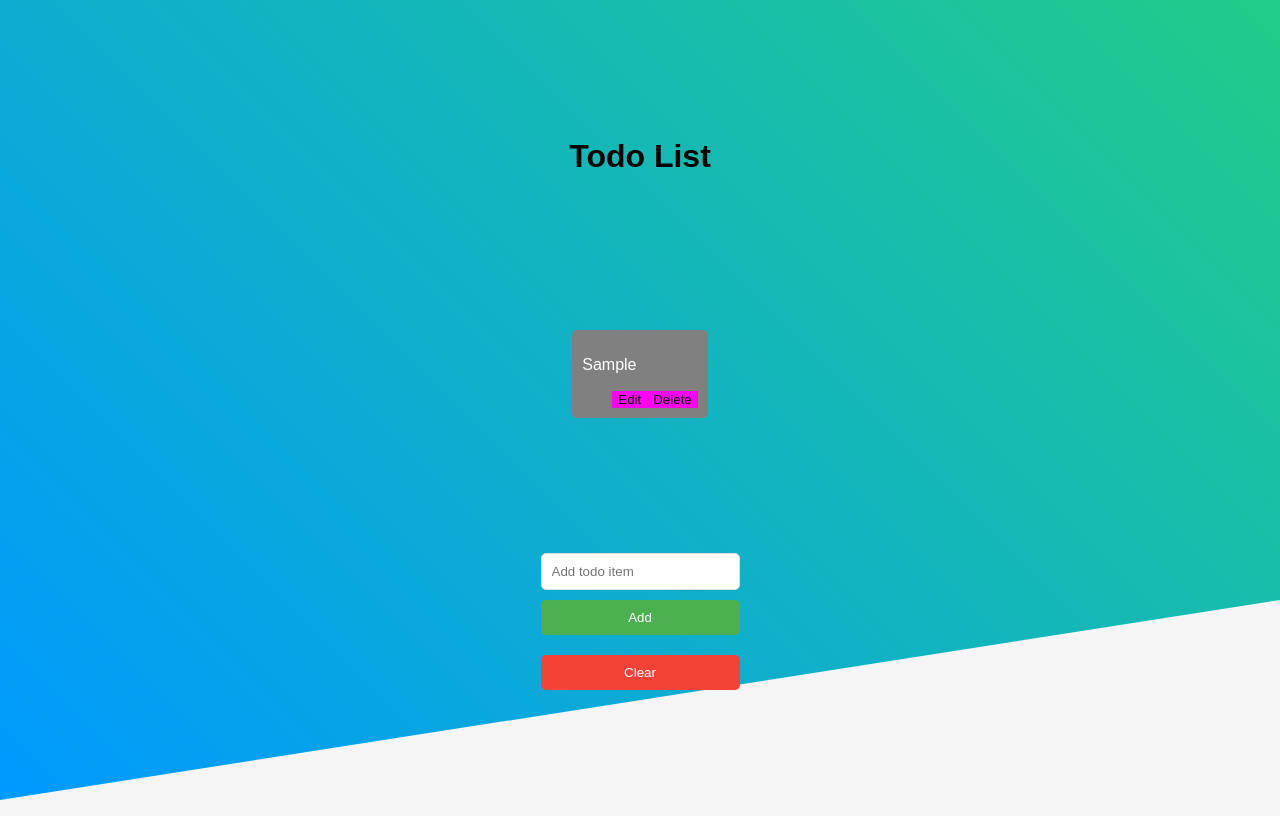
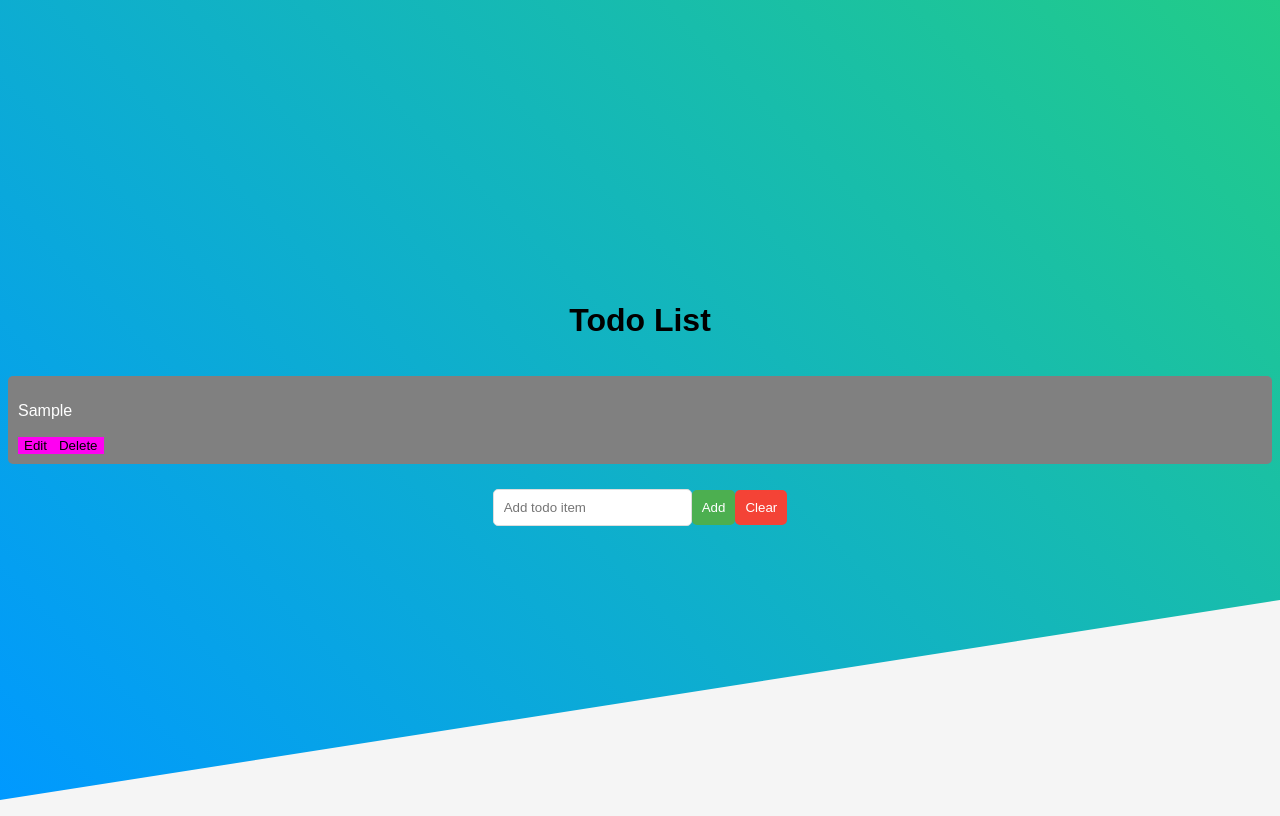
Before and after one commit to james-martinez96/todo-list, a React (Vite) app: page / in a window 1280 px wide. Both pictures are taken after typing "Sample" into the empty fields and a click on the button "Add". Built offline with nearby package versions, Linux system fonts and the light colour scheme.

Commit message:
refactor css

```diff
--- a/src/TodoList.tsx
+++ b/src/TodoList.tsx
@@ -75,7 +75,7 @@ export const TodoList: React.FC = () => {
   return (
     <div className="main-container">
       <h1 className="Card">Todo List</h1>
-      <ul className="Card">
+      <ul className="Card-Grid">
         {todos.map((todo) => (
           <li key={todo.id} className={todo.completed ? "completed" : ""}>
             {editingTodo?.id === todo.id ? (
@@ -95,6 +95,7 @@ export const TodoList: React.FC = () => {
                 <p>{todo.text}</p>
               </span>
             )}
+            <div>
               <button
                 className="editButton"
                 onClick={() => handleEdit(todo.id)}
@@ -107,6 +108,7 @@ export const TodoList: React.FC = () => {
               >
                 Delete
               </button>
+            </div>
           </li>
         ))}
       </ul>
--- a/src/index.css
+++ b/src/index.css
@@ -2,6 +2,7 @@ body {
   font-family: Arial, sans-serif;
   background-color: #f5f5f5;
 }
+
 body::before {
   content: "";
   position: absolute;
@@ -17,10 +18,15 @@ body::before {
 .main-container {
   display: flex;
   flex-direction: column;
-  justify-content: space-evenly;
-  align-items: center;
+  justify-content: center;
   height: 100vh;
 }
+
+/* @media (min-width: 40em) { */
+/*   .main-container { */
+/*     grid-template-columns: 1fr 1fr 1fr; */
+/*   } */
+/* } */
 
 .completed {
   text-decoration: line-through;
@@ -28,68 +34,60 @@ body::before {
   text-decoration-thickness: 5px;
 }
 
+
+ul {
+  display: grid;
+  gap: 1rem;
+}
+
 .Card {
-  display: flex;
-  flex-direction: column;
-  justify-content: space-evenly;
-  /* background-color: #fff; */
+  align-self: center;
   padding: 0;
-  max-width: 350px;
-  /* border-radius: 5px;
-  padding: 20px;
-  max-width: 500px; */
-  /* margin: 0 auto; */
+}
+
+.Card-Grid {
+  grid-template-columns: repeat(auto-fit, minmax(240px, 1fr));
+  padding: 0;
 }
 
 li {
-  /* display: flex;
-  flex-direction: column;
-  flex-wrap: wrap;
-  align-items: baseline; */
-
-  /* list-style-position: inside; */
   list-style-type: none;
   background-color: grey;
   border-radius: 5px;
   padding: 10px;
-  margin: 10px;
   word-break: break-word;
 }
 
 li span {
   color: white;
-  display: flex;
-  flex-direction: row;
-  justify-content: space-between;
-  align-items: baseline;
   width: 100%;
 }
 
 li p {
-  /* text-decoration: line-through;
-  text-decoration-color: red;
-  text-decoration-thickness: 10px; */
-
   color: white;
   white-space: normal;
 }
+
 /* li p [type="checkbox"] {
   margin-right: 10px;
 } */
 
 li button {
-  /* margin-top: 20px; */
   background: none;
   border: none;
   cursor: pointer;
+}
+
+li div {
+  width: 100%;
 }
 
 li button:hover {
   color: #da190b;
 }
 
-.addButton, .resetButton {
-  /* display: block; */
+.addButton,
+.resetButton {
   margin: 10px 0;
 }
 
@@ -99,7 +97,8 @@ li button:hover {
   border-radius: 5px;
 }
 
-.addButton, .resetButton {
+.addButton,
+.resetButton {
   padding: 10px;
   border: none;
   border-radius: 5px;
@@ -118,8 +117,6 @@ li button:hover {
 
 .deleteButton {
   background-color: #ff00f2;
-  /* margin-left: 30px; */
-
 }
 
 .deleteButton:hover {
@@ -128,8 +125,8 @@ li button:hover {
 
 .editButton {
   background-color: #ff00f2;
-  margin-left: 30px;
 }
+
 .editButton:hover {
   background-color: #00ffffad;
 }
```
Lines whose indentation alone changed are shown as unchanged.
